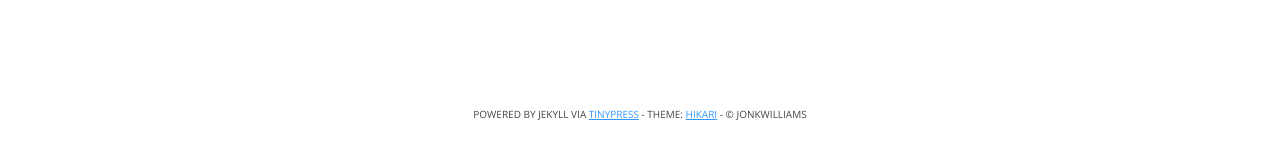
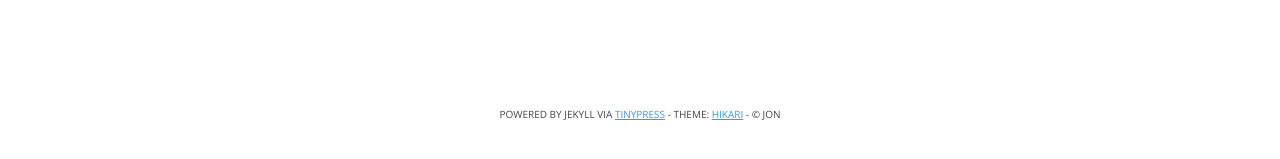
Before and after one commit to jonkwilliams/jonkwilliams.github.io, a Jekyll site: the page built from _posts/2016-04-20-welcome-to-explore-salt-lake.markdown, in a window 1280 px wide. Shown: the part 549-708 px from the top of the page. Built offline with Jekyll 4.4.1, drawn with Linux system fonts in a browser that asks for light colours.

Commit message:
Update _config.yml

```diff
--- a/_config.yml
+++ b/_config.yml
@@ -4,7 +4,7 @@ markdown: kramdown
 url: http://jonkwilliams.github.io
 name: Explore Salt Lake
 description: Exploring our own backyard
-author: jonkwilliams
+author: Jon
 avatar: http://www.gravatar.com/avatar/d41d8cd98f00b204e9800998ecf8427e?s=120&d=mm&r=g
 ga_domain:
 ga_tracking_id:
```
